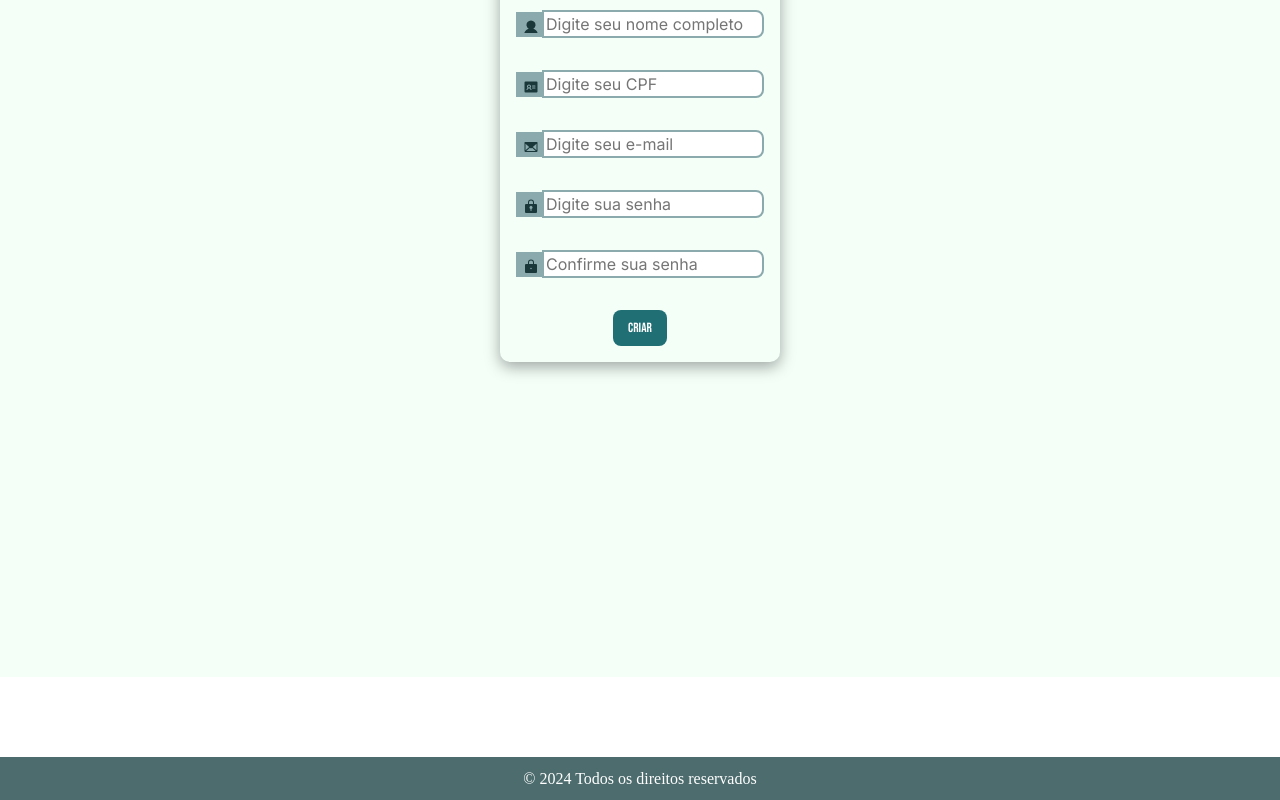
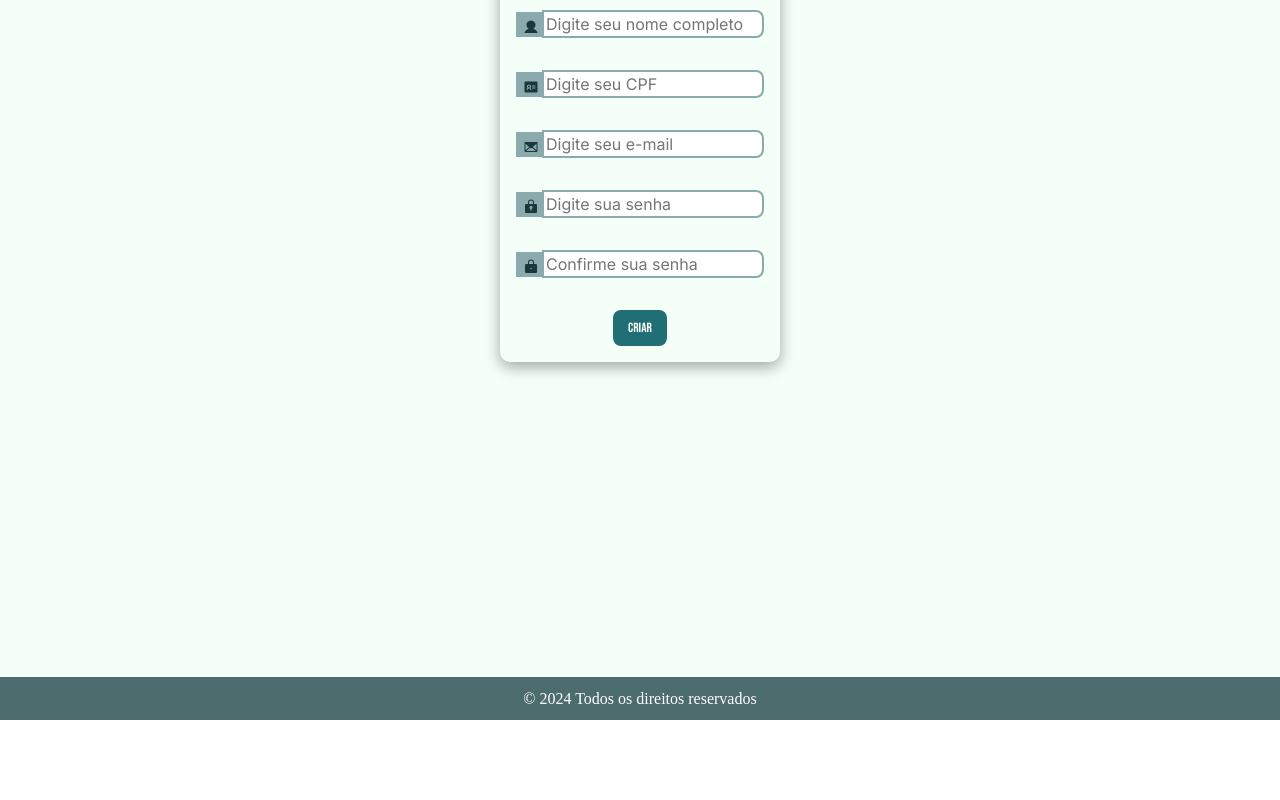
Before and after one commit to Ermeson23/vs13-04-agiDoc, a React (Vite) app: page /register in a window 1280 px wide. Shown: the part 349-1149 px from the top of the page. After the commit the page ends 1069 px from the top, so only its background shows below. Built offline with nearby package versions, Linux system fonts and the light colour scheme.

Commit message:
remove footer distortion

```diff
--- a/src/pages/register/Register.tsx
+++ b/src/pages/register/Register.tsx
@@ -141,9 +141,7 @@ const Register = () => {
         </section>
       </div>
 
-      <section className="footer">
       <Footer></Footer>
-      </section>
     </div>
   );
 };
```
